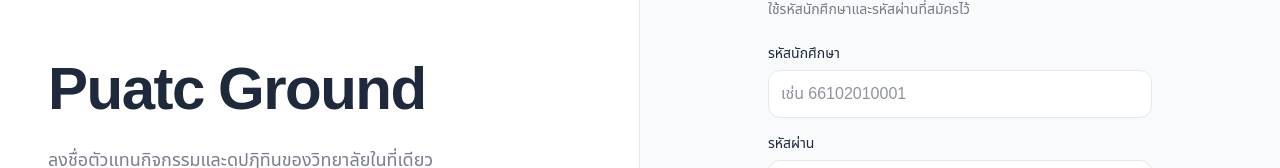
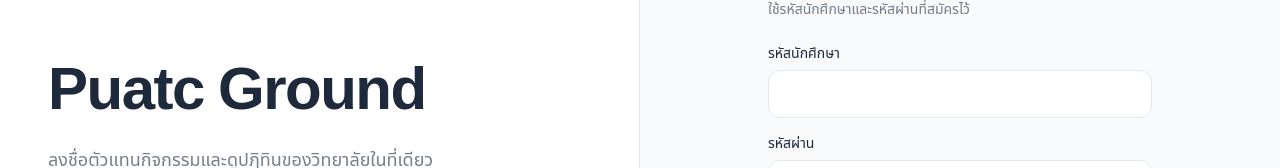
Before and after one commit to wattanasakc18-pixel/Puatcground, a React (Vite) app: page /login in a window 1280 px wide. Shown: the part 252-420 px from the top of the page. Built offline with nearby package versions, Linux system fonts and the light colour scheme; a web font is replaced by a local one.

Commit message:
fix: remove placeholder text from login student code field

```diff
--- a/src/pages/auth/LoginPage.jsx
+++ b/src/pages/auth/LoginPage.jsx
@@ -52,7 +52,7 @@ export default function LoginPage() {
                 value={studentCode}
                 onChange={(e) => setStudentCode(e.target.value)}
                 autoComplete="username"
-                placeholder="เช่น 66102010001"
+                placeholder=""
                 className="min-h-12"
               />
             </Field>
```
